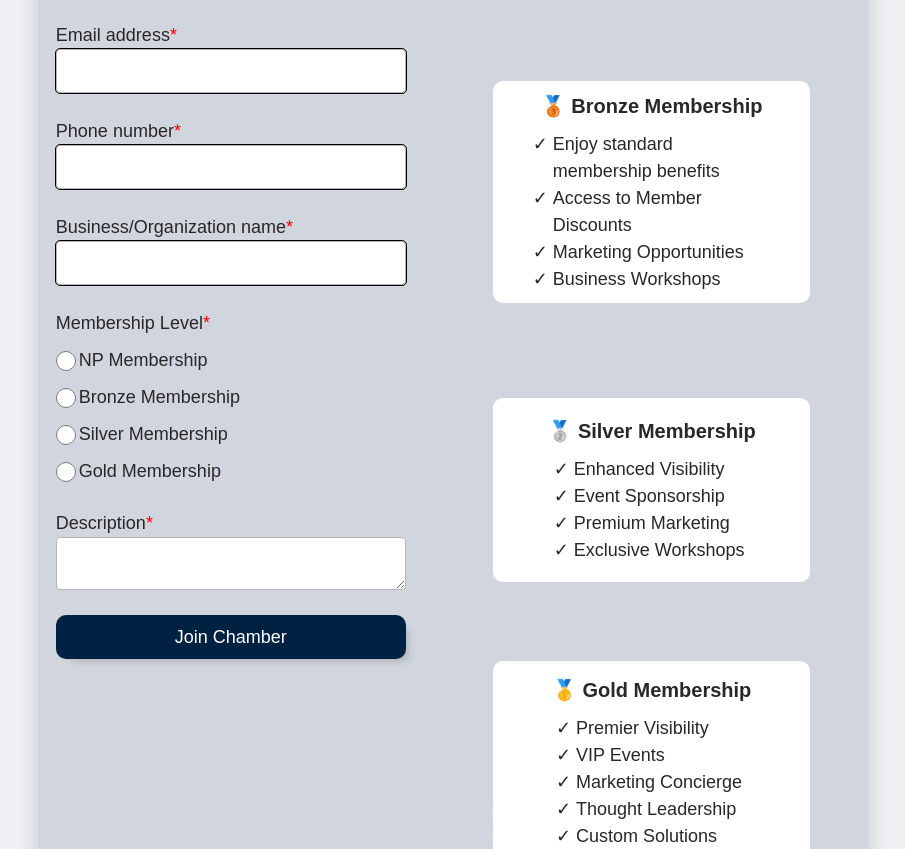
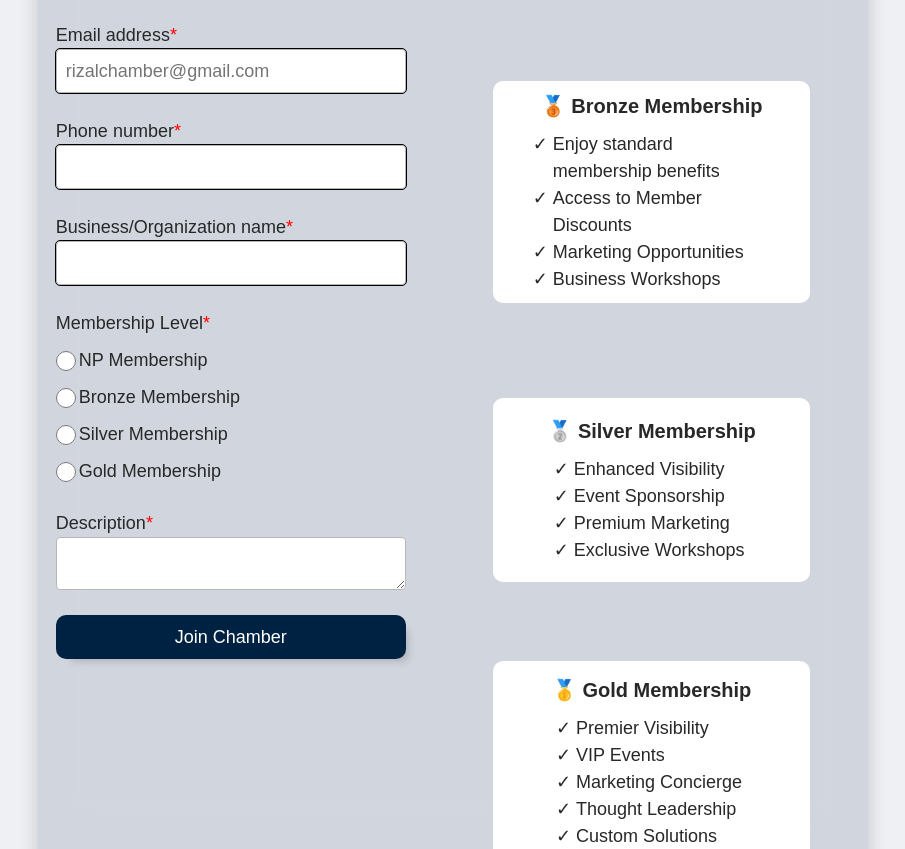
Before and after one commit to mrygrcreyes/wdd230, a plain HTML site: page chamber/join.html in a window 1280 px wide. Shown: the part 954-1803 px from the top of the page, without its empty margins (187-1092 px from the left). Drawn offline with nearby package versions, Linux system fonts and the light colour scheme; a web font is replaced by a local one.

Commit message:
Edit join page

```diff
--- a/chamber/join.html
+++ b/chamber/join.html
@@ -86,7 +86,7 @@
                                     pattern="/^[A-Za-z -]{7,}$/"></label>
 
                             <label class="top">Email address<span class="asterisk">*</span> <input type="email"
-                                    name="email" id="email" required></label>
+                                    name="email" id="email" placeholder="rizalchamber@gmail.com" required></label>
 
                             <label class="top">Phone number<span class="asterisk">*</span> <input type="tel"
                                     name="phone" id="phone" required></label>
```
